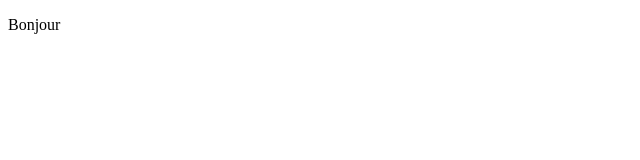
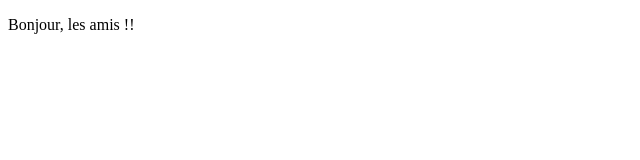
Before and after one commit to bachir-star/essai, a plain HTML site: page index.html in a window 1280 px wide. Shown: the full height of the page, 0-640 px from the left. Drawn offline with Linux system fonts and the light colour scheme.

Commit message:
Ajouté les amis

```diff
--- a/index.html
+++ b/index.html
@@ -8,7 +8,7 @@
 </head>
 
 <body>
-    <p>Bonjour</p>
+    <p>Bonjour, les amis !!</p>
 
 </body>
 
```
